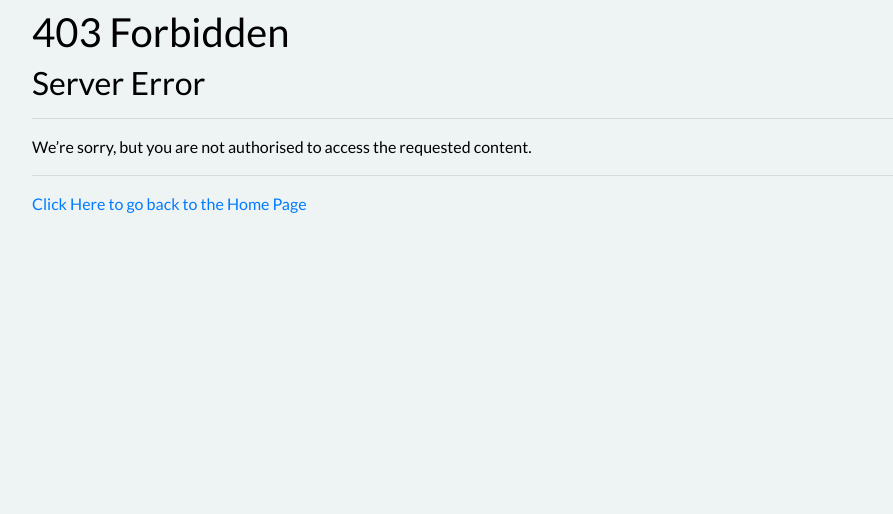
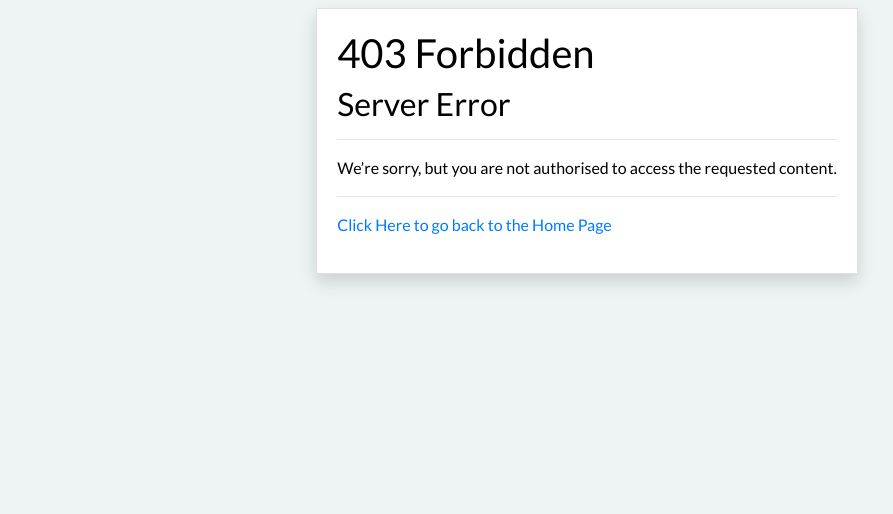
Before and after one commit to davewatters/bookclub-ci-pp4, a Django app: template templates/403.html in a window 1280 px wide. Shown: the part 62-576 px from the top of the page, without its empty margins (53-946 px from the left). Run offline with Django 3.2, Linux system fonts and the light colour scheme; the template is opened without the code that fills it, so the values that code supplies are empty; some libraries are stand-ins or nearby versions; some web fonts are replaced.

Commit message:
style: apply styles 404, 403, 500.html

```diff
--- a/templates/403.html
+++ b/templates/403.html
@@ -4,6 +4,10 @@
 {% block title %}{% translate '403 Forbidden' %}{% endblock title%}
 
 {% block content %}
+<div class="container-fluid">
+  <div class="row justify-content-center">
+    <div class="card shadow">
+      <div class="card-body">
 
         <h1>403 Forbidden</h1>
         <h2>Server Error</h2>
@@ -12,4 +16,9 @@
         <hr>
         <p><a class="" href="{% url 'blog-home' %}">Click Here to go back to the Home Page</a></p>
 
+      </div>
+    </div>
+  </div>
+</div>
+
 {% endblock content %}
```
Also changed, not shown: templates/404.html (+8 -0 lines), templates/500.html (+8 -0 lines). Lines whose indentation alone changed are shown as unchanged.
